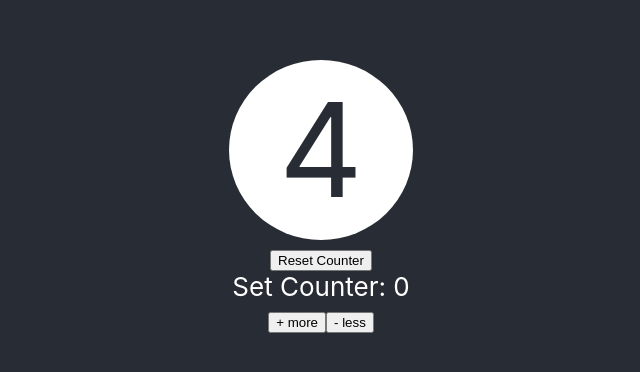
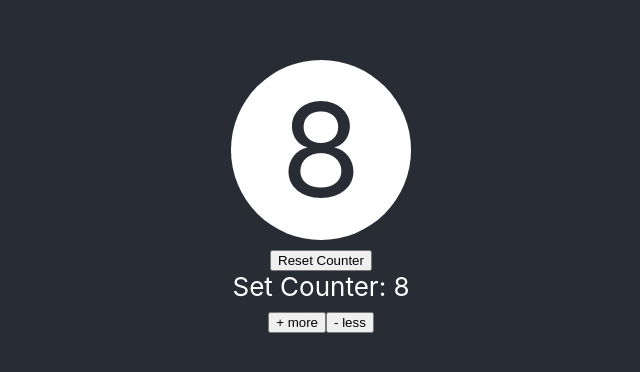
Before and after one commit to sam-malanchuk/react-countdown, a React (Create React App) app in the folder my-app/: page / in a window 1280 px wide. Shown: the part 204-576 px from the top of the page, without its empty margins (319-959 px from the left). Built offline with nearby package versions, Linux system fonts and the light colour scheme.

Commit message:
updated the CSS and added a conditional class so that when the counter hits zero it turns green

```diff
--- a/my-app/src/Counter.js
+++ b/my-app/src/Counter.js
@@ -5,8 +5,8 @@ class Counter extends React.Component {
         super(props);
 
         this.state = {
-            setCounter: 0,
-            counter: 4,
+            setCounter: 8,
+            counter: 8,
         }
 
         // minus one every time the counter is clicked
@@ -22,7 +22,9 @@ class Counter extends React.Component {
         // Set the counter back to the setCounter value
         this.resetCounter = () => this.setState({counter: this.state.setCounter});
 
+        // allows you to set the setCounter value by increase using the more button
         this.setCounterMore = () => this.setState({setCounter: this.state.setCounter + 1});
+        // allows you to set the setCounter value by decrease using the less button
         this.setCounterLess = () => {
             if(this.state.setCounter > 1) {
                 this.setState({setCounter: this.state.setCounter - 1})
@@ -36,7 +38,7 @@ class Counter extends React.Component {
     render() {
         return (
             <div>
-                <div className="counterBox" onClick={this.updateCounter}>
+                <div className={this.state.counter === 0 ? "counterBox complete" : "counterBox"} onClick={this.updateCounter}>
                     {this.state.counter}
                 </div>
                 <div>
--- a/my-app/src/index.css
+++ b/my-app/src/index.css
@@ -23,3 +23,7 @@ code {
   user-select: none;
   cursor: pointer;
 }
+
+.counterBox.complete {
+  background-color: limegreen;
+}
```
